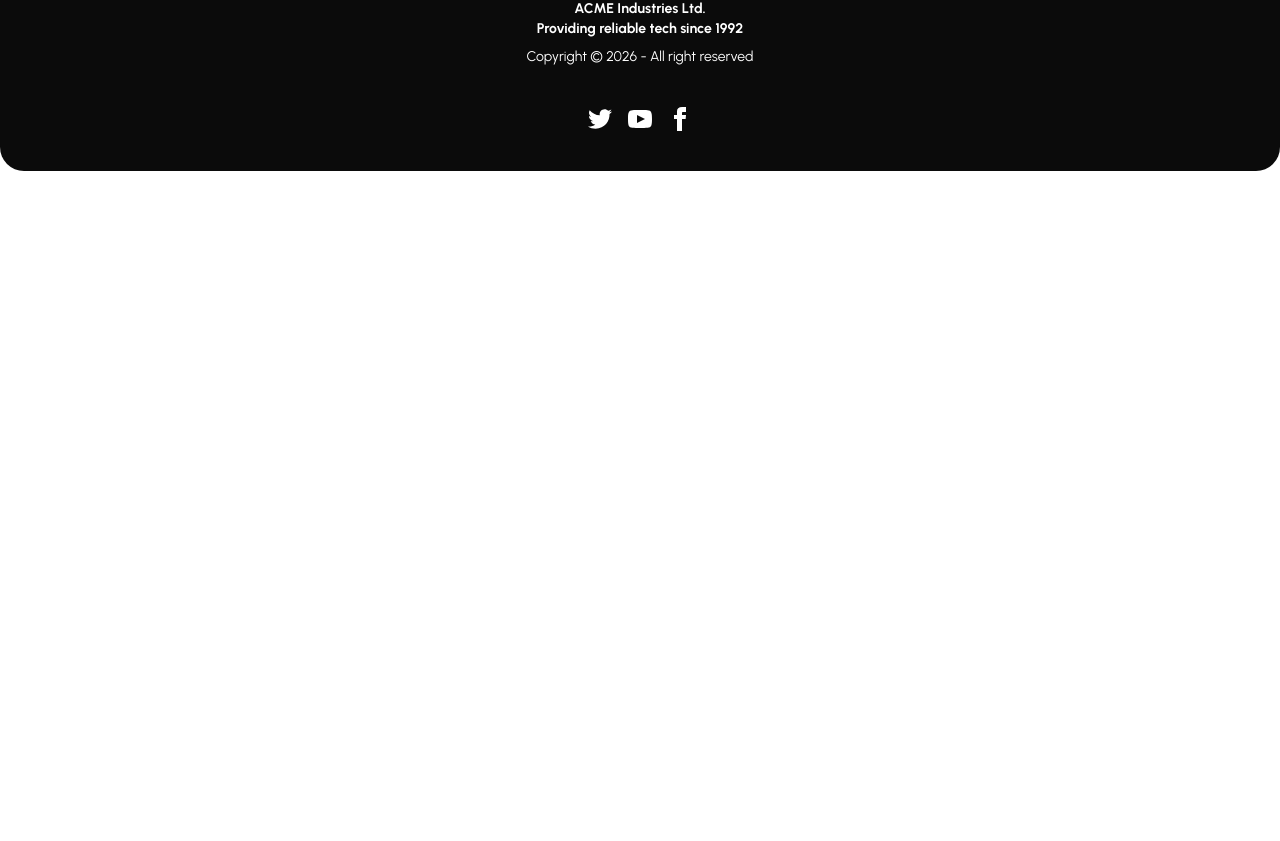
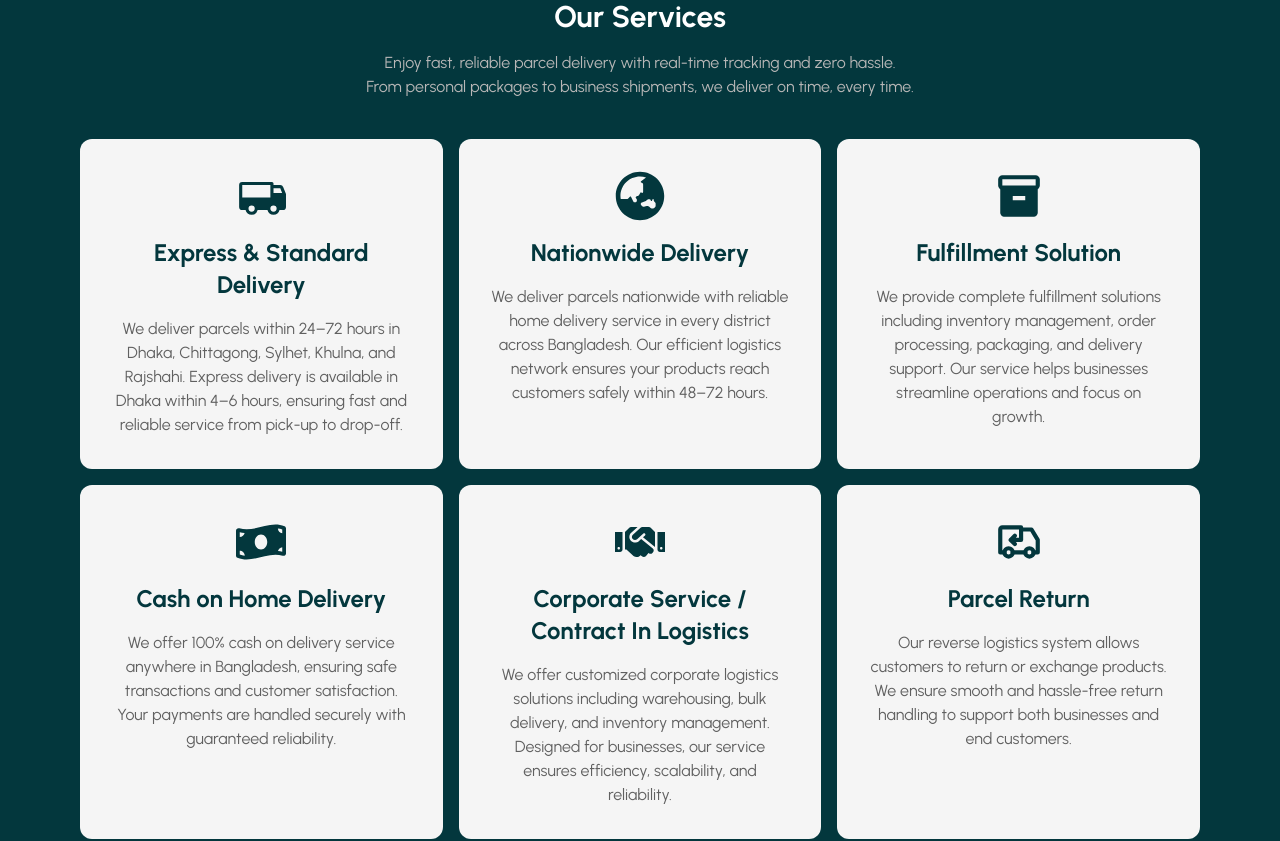
Before and after one commit to 30526/zap-shift-client, a React (Vite) app: page / in a window 1280 px wide. Shown: the part 1218-2059 px from the top of the page. Before the commit the page ends 1405 px from the top, so only its background shows below. Built offline with nearby package versions, Linux system fonts and the light colour scheme.

Commit message:
added services section

```diff
--- /dev/null
+++ b/src/components/Cards/ServiceCard/ServiceCard.jsx
@@ -0,0 +1,68 @@
+import React from "react";
+import { PiTruckFill } from "react-icons/pi";
+import { FaGlobeAsia } from "react-icons/fa";
+import { MdInventory } from "react-icons/md";
+import { FaMoneyBillWave } from "react-icons/fa";
+import { FaHandshake } from "react-icons/fa";
+import { TbTruckReturn } from "react-icons/tb";
+
+const ServiceCard = () => {
+  const services = [
+    {
+      icon: PiTruckFill,
+      title: "Express & Standard Delivery",
+      description:
+        "We deliver parcels within 24–72 hours in Dhaka, Chittagong, Sylhet, Khulna, and Rajshahi. Express delivery is available in Dhaka within 4–6 hours, ensuring fast and reliable service from pick-up to drop-off.",
+    },
+    {
+      icon: FaGlobeAsia,
+      title: "Nationwide Delivery",
+      description:
+        "We deliver parcels nationwide with reliable home delivery service in every district across Bangladesh. Our efficient logistics network ensures your products reach customers safely within 48–72 hours.",
+    },
+    {
+      icon: MdInventory,
+      title: "Fulfillment Solution",
+      description:
+        "We provide complete fulfillment solutions including inventory management, order processing, packaging, and delivery support. Our service helps businesses streamline operations and focus on growth.",
+    },
+    {
+      icon: FaMoneyBillWave,
+      title: "Cash on Home Delivery",
+      description:
+        "We offer 100% cash on delivery service anywhere in Bangladesh, ensuring safe transactions and customer satisfaction. Your payments are handled securely with guaranteed reliability.",
+    },
+    {
+      icon: FaHandshake,
+      title: "Corporate Service / Contract In Logistics",
+      description:
+        "We offer customized corporate logistics solutions including warehousing, bulk delivery, and inventory management. Designed for businesses, our service ensures efficiency, scalability, and reliability.",
+    },
+    {
+      icon: TbTruckReturn,
+      title: "Parcel Return",
+      description:
+        "Our reverse logistics system allows customers to return or exchange products. We ensure smooth and hassle-free return handling to support both businesses and end customers.",
+    },
+  ];
+  return (
+    <div className="grid grid-cols-1 md:grid-cols-3 gap-4 mt-10">
+      {services.map((service, i) => (
+        <div
+          key={i}
+          className="text-center p-8 bg-[#f5f5f5] rounded-xl hover:bg-primary transition-colors duration-300 cursor-pointer"
+        >
+          <span className="flex justify-center">
+            <service.icon size={50} className="text-secondary" />
+          </span>
+          <h2 className="text-2xl font-bold text-secondary my-4">
+            {service.title}
+          </h2>
+          <p className="text-accent">{service.description}</p>
+        </div>
+      ))}
+    </div>
+  );
+};
+
+export default ServiceCard;
--- a/src/index.css
+++ b/src/index.css
@@ -12,6 +12,7 @@
   --color-accent: #606060;
   --color-dark: #1f1f1f;
   --color-black: #0b0b0b;
+  --color-base-content: #b8b7b7;
 }
 
 body {
@@ -19,7 +20,6 @@ body {
   font-optical-sizing: auto;
   font-style: normal;
 }
-
 
 .btn-primary {
   @apply bg-[#03373d] text-[#bee44b] border-0 shadow-none rounded-full font-bold px-8;
@@ -30,8 +30,8 @@ body {
 }
 
 .btn-secondary {
-  @apply btn-outline bg-transparent border-[#b4b4b4] text-[#1f1f1f] rounded-xl font-bold px-6
+  @apply btn-outline bg-transparent border-[#b4b4b4] text-[#1f1f1f] rounded-xl font-bold px-6;
 }
 .btn-secondary:hover {
-  @apply border-[#03373d] text-[#03373d] shadow-none  transition-all duration-300 ease-in-out; ;
+  @apply border-[#03373d] text-[#03373d] shadow-none  transition-all duration-300 ease-in-out;
 }
--- a/src/pages/Home/Home/Home.jsx
+++ b/src/pages/Home/Home/Home.jsx
@@ -1,6 +1,7 @@
 import React from "react";
 import Banner from "../Banner/Banner";
 import HowItWorks from "../HowItWorks/HowItWorks";
+import Services from "../Services/Services";
 
 const Home = () => {
   return (
@@ -8,6 +9,7 @@ const Home = () => {
       <section className="my-4">
         <Banner></Banner>
         <HowItWorks></HowItWorks>
+        <Services></Services>
       </section>
     </div>
   );
--- /dev/null
+++ b/src/pages/Home/Services/Services.jsx
@@ -0,0 +1,20 @@
+import React from "react";
+import ServiceCard from "../../../components/Cards/ServiceCard/ServiceCard";
+
+const Services = () => {
+  return (
+    <div className="bg-secondary p-20 rounded-3xl my-20">
+      <h3 className="text-3xl font-bold text-white text-center">
+        Our Services
+      </h3>
+      <p className=" text-base-content text-center my-4">
+        Enjoy fast, reliable parcel delivery with real-time tracking and zero
+        hassle.<br></br> From personal packages to business shipments, we
+        deliver on time, every time.
+      </p>
+      <ServiceCard></ServiceCard>
+    </div>
+  );
+};
+
+export default Services;
```
